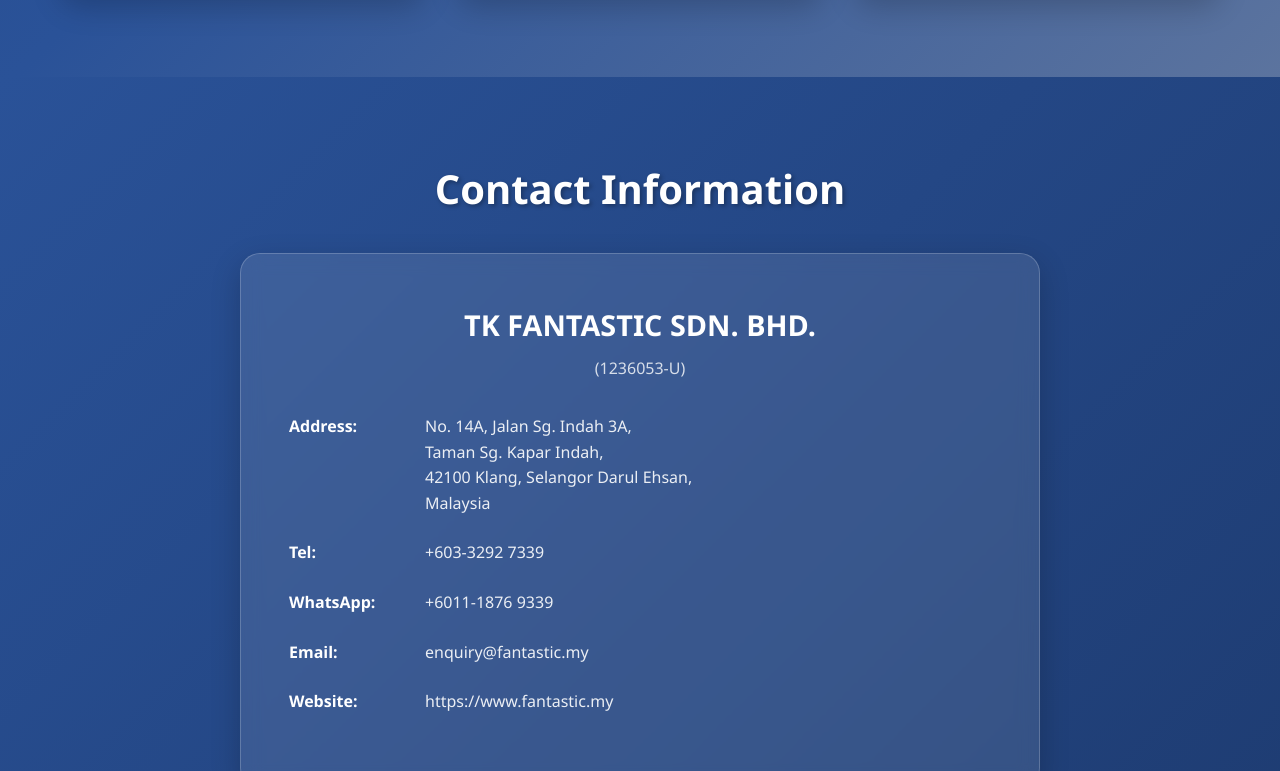
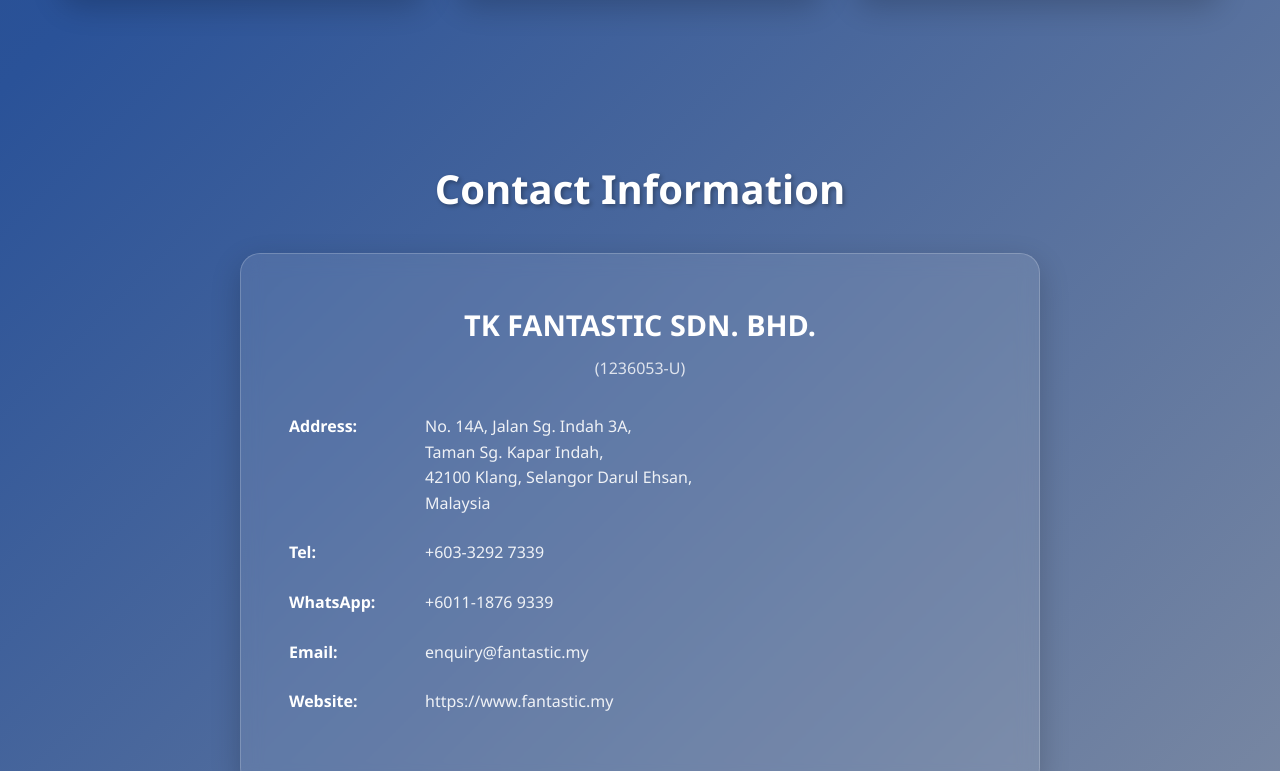
Before and after one commit to hatx37/tk-service, a plain HTML site: page index.html in a window 1280 px wide. Shown: the part 2054-2825 px from the top of the page. Drawn offline with Linux system fonts and the light colour scheme.

Commit message:
Update style.css

```diff
--- a/style.css
+++ b/style.css
@@ -346,7 +346,7 @@ html {
 /* ==================== CONTACT SECTION ==================== */
 .contact-section {
     padding: 80px 20px;
-    background: linear-gradient(135deg, #2a5298 0%, #1e3c72 100%);
+    background: gradient(135deg, #00ABEC 0%, #00A2E2 100%);
 }
 
 .contact-content {
```
